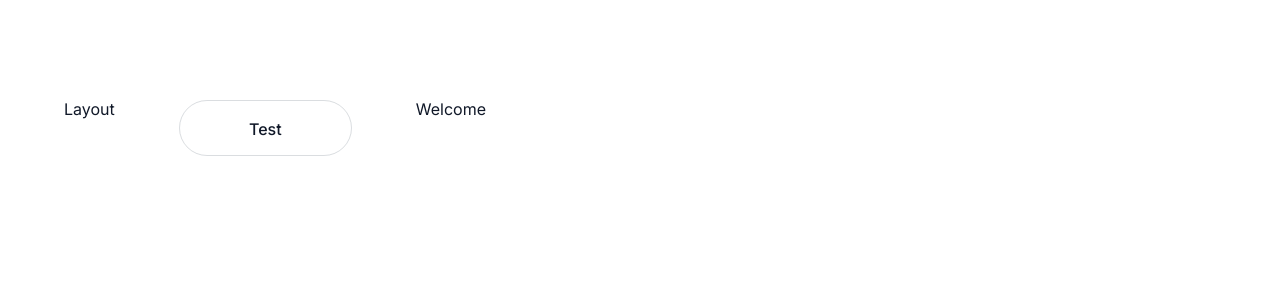
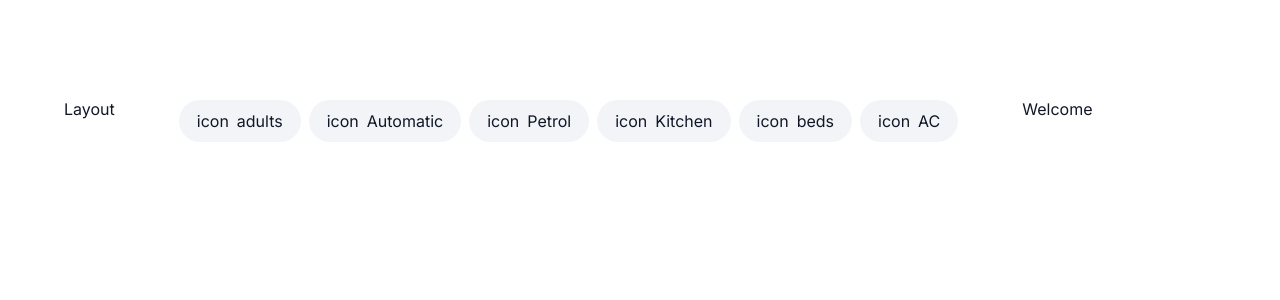
Before and after one commit to igorlyakh/test-task, a React (Vite) app: page / in a window 1280 px wide. Shown: the top 300 px of the page. Built offline with nearby package versions, Linux system fonts and the light colour scheme.

Commit message:
Added Tag

```diff
--- a/jsconfig.json
+++ b/jsconfig.json
@@ -3,7 +3,8 @@
     "baseUrl": ".",
     "paths": {
       "@components/*": ["src/components/*"],
-      "@style/*": ["src/style/*"]
+      "@style/*": ["src/style/*"],
+      "@utils/*": ["src/utils/*"]
     }
   }
 }
--- a/src/components/Layout/Layout.jsx
+++ b/src/components/Layout/Layout.jsx
@@ -1,4 +1,4 @@
-import Button from '@components/Button';
+import Tag from '@components/Tag';
 import { Outlet } from 'react-router-dom';
 import { Wrapper } from './Layout.styled';
 
@@ -6,7 +6,7 @@ const Layout = () => {
   return (
     <Wrapper>
       <aside>Layout</aside>
-      <Button style="transparent">Test</Button>
+      <Tag />
       <main>
         <Outlet />
       </main>
--- /dev/null
+++ b/src/components/Tag/Tag.jsx
@@ -0,0 +1,19 @@
+import { tags } from '@utils/tags';
+import { StyledTag, TagWrapper } from './Tag.styled';
+
+const Tag = () => {
+  return (
+    <TagWrapper>
+      {tags.map((item, index) => {
+        return (
+          <StyledTag key={index}>
+            <span>{item.icon}</span>
+            <span>{item.text}</span>
+          </StyledTag>
+        );
+      })}
+    </TagWrapper>
+  );
+};
+
+export default Tag;
--- /dev/null
+++ b/src/components/Tag/Tag.styled.js
@@ -0,0 +1,14 @@
+import styled from 'styled-components';
+
+export const TagWrapper = styled.div`
+  display: flex;
+  gap: 8px;
+`;
+
+export const StyledTag = styled.div`
+  padding: 12px 18px;
+  border-radius: 100px;
+  display: flex;
+  gap: 8px;
+  background-color: ${({ theme }) => theme.colors.lightGrey};
+`;
--- /dev/null
+++ b/src/components/Tag/index.js
@@ -0,0 +1 @@
+export { default } from './Tag';
--- /dev/null
+++ b/src/utils/tags.js
@@ -0,0 +1,26 @@
+export const tags = [
+  {
+    text: 'adults',
+    icon: 'icon',
+  },
+  {
+    text: 'Automatic',
+    icon: 'icon',
+  },
+  {
+    text: 'Petrol',
+    icon: 'icon',
+  },
+  {
+    text: 'Kitchen',
+    icon: 'icon',
+  },
+  {
+    text: 'beds',
+    icon: 'icon',
+  },
+  {
+    text: 'AC',
+    icon: 'icon',
+  },
+];
--- a/vite.config.js
+++ b/vite.config.js
@@ -9,6 +9,7 @@ export default defineConfig({
     alias: {
       '@components': path.resolve(__dirname, 'src/components'),
       '@style': path.resolve(__dirname, 'src/style'),
+      '@utils': path.resolve(__dirname, 'src/utils'),
     },
   },
 });
```
